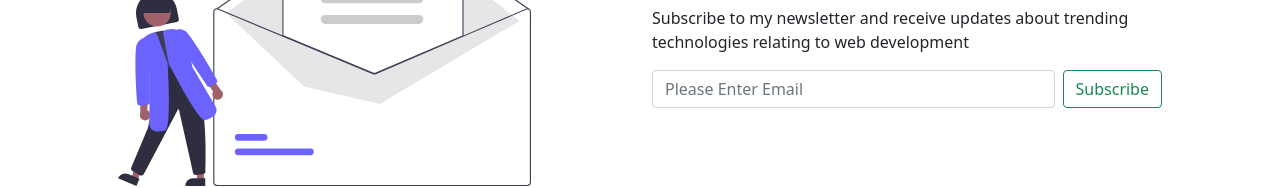
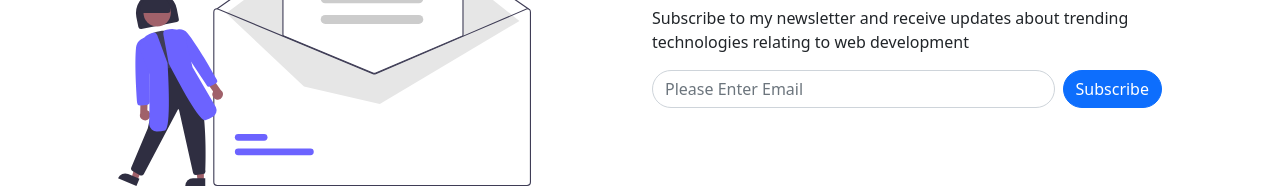
Before and after one commit to pnoken/personal-portfolio, a Next.js app: page / in a window 1280 px wide. Shown: the part 1296-1484 px from the top of the page. Built offline with nearby package versions, Linux system fonts and the light colour scheme.

Commit message:
improved styling subscribe

```diff
--- a/components/Section/Newsletter.js
+++ b/components/Section/Newsletter.js
@@ -62,6 +62,7 @@
                 <form className="d-flex" onSubmit={handleSubmit(onSubmit)}>
                   <input
                     className="form-control me-2"
+                    style={{ borderRadius: "25px" }}
                     type="subscribe"
                     {...register("email", {
                       required: true,
@@ -71,7 +72,11 @@
                     placeholder="Please Enter Email"
                     aria-label="Subscribe"
                   />
-                  <button className="btn btn-outline-success" type="submit">
+                  <button
+                    style={{ borderRadius: "25px" }}
+                    className="btn btn-primary"
+                    type="submit"
+                  >
                     Subscribe
                   </button>
                 </form>
```
